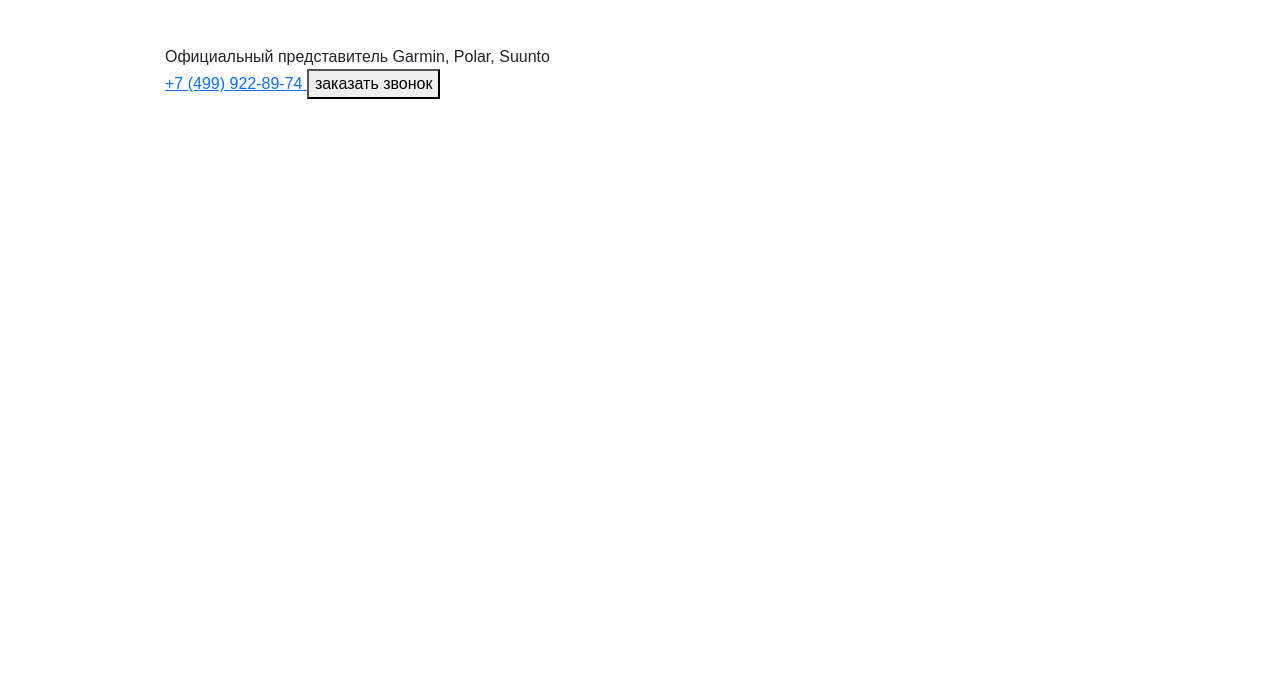
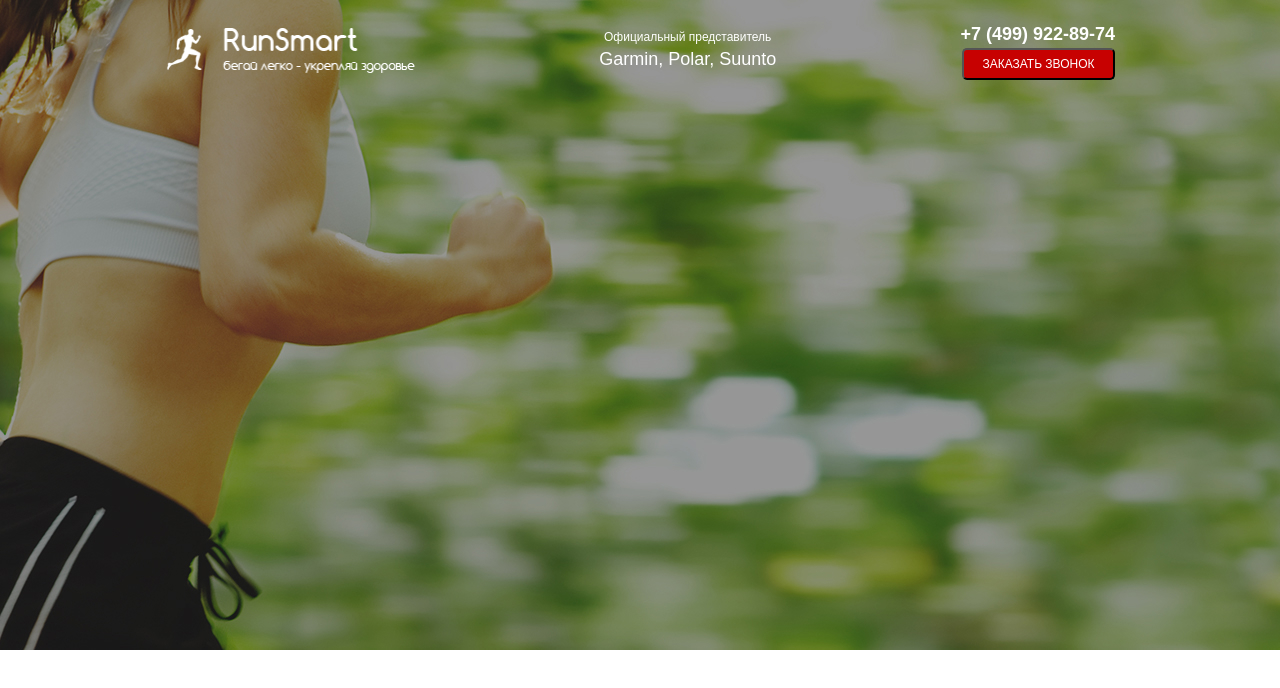
Before and after one commit to lofty777/garmin, a website: page src/index.html in a window 1280 px wide. Drawn offline with Linux system fonts and the light colour scheme.

Commit message:
add first section promo

```diff
--- /dev/null
+++ b/src/sass/base/_variables.scss
@@ -0,0 +1 @@
+$main-color: #C70101;
--- /dev/null
+++ b/src/sass/blocks/_button.scss
@@ -0,0 +1,11 @@
+.button {
+    width: 153px;
+    height: 32px;
+    background: $main-color;
+    border-radius: 5px;
+    font-weight: 500;
+    font-size: 12px;
+    color: #FFFFFF;
+    text-align: center;
+    text-transform: uppercase;
+}
--- /dev/null
+++ b/src/sass/blocks/_header.scss
@@ -0,0 +1,37 @@
+.header {
+    display: flex;
+    justify-content: space-between;
+    align-items: center;
+    &__logo {
+        width: 250px;
+        img {
+            width: 100%;
+        }
+    }
+    &__official {
+        font-weight: 500;
+        font-size: 12px;
+        color: #FFFFFF;
+        text-align: center;
+        span {
+            display: block;
+            font-size: 18px;
+        }
+
+    }
+    &__phone {
+        display: block;
+        font-weight: 700;
+        font-size: 18px;
+        color: #FFFFFF;
+        text-decoration: none;
+        &:hover {
+            color:#FFFFFF
+        }
+    }
+    &__contacts {
+        display: flex;
+        flex-direction: column;
+        align-items: flex-end;
+    }
+}
--- /dev/null
+++ b/src/sass/blocks/_promo.scss
@@ -0,0 +1,5 @@
+.promo {
+    min-height: 650px;
+    padding: 21px 0 93px 0;
+    background: url(../../img/bg.jpg) center (center/cover) no-repeat;
+}
--- a/src/sass/style.scss
+++ b/src/sass/style.scss
@@ -1,3 +1,4 @@
+@import 'base/variables';
 
 * {
     font-family: 'Museo Sans Cyrl', sans-serif;
@@ -6,3 +7,6 @@
     max-width: 950px;
     margin: 0 auto;
 }
+@import 'blocks/promo';
+@import 'blocks/header';
+@import 'blocks/button';
```
Also changed, not shown: src/css/blocks/header.min.css (added), src/css/style.min.css, src/sass/css/header.min.css (added), src/sass/style.css, 3 other files.
